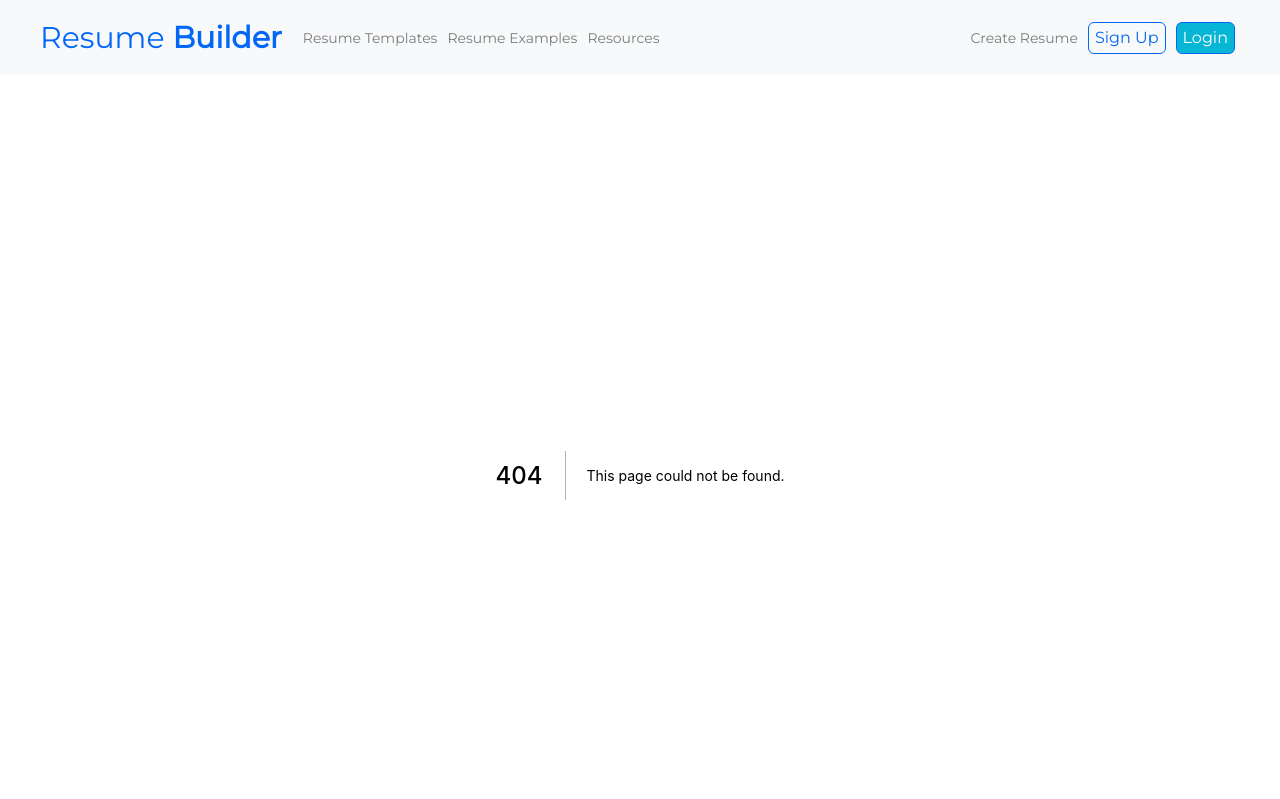
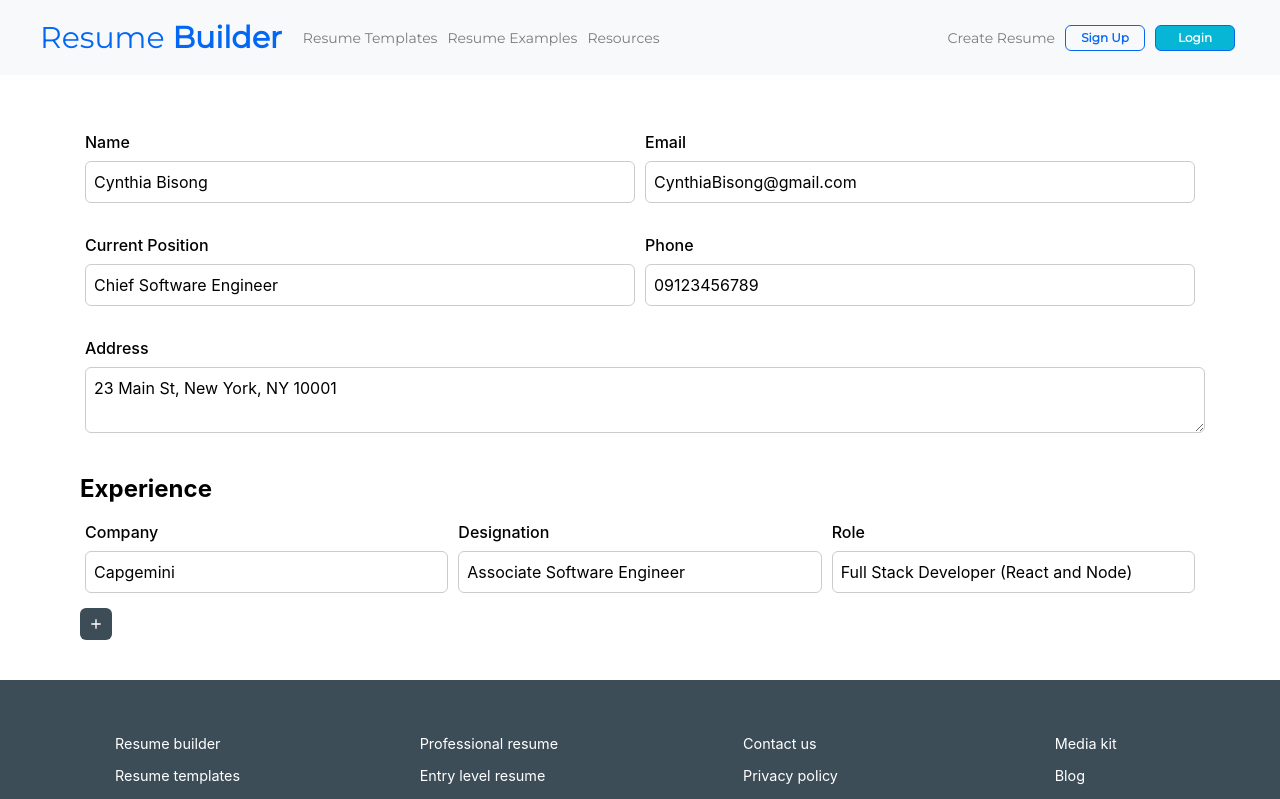
Before and after one commit to IromIbe/resume-builder, a Next.js app: page /create-resume in a window 1280 px wide. Before the commit this address had no page. Shown: the top 799 px of the page. Built offline with nearby package versions, Linux system fonts and the light colour scheme.

Commit message:
srarted create resume page

```diff
--- a/components/createResume/createResume.js
+++ b/components/createResume/createResume.js
@@ -0,0 +1,174 @@
+import React, { useState } from "react";
+import { CreateBody } from "./createResume.style";
+import { RiAddLine } from "react-icons/ri";
+import { RiCloseLine } from "react-icons/ri";
+
+function CreateResume() {
+  const [experience, setExperience] = useState({
+    company: "Capgemini",
+    designation: "Associate Software Engineer",
+    role: "Full Stack Developer (React and Node)",
+  });
+  const [experienceList, setExperienceList] = useState([experience]);
+  const [userData, setUserData] = useState({
+    name: "Cynthia Bisong",
+    email: "CynthiaBisong@gmail.com",
+    phone: "09123456789",
+    address: "23 Main St, New York, NY 10001",
+    position: "Chief Software Engineer",
+    company: "Caparizon",
+    designation: "Software Engineer",
+    role: "Full Stack Developer",
+    institute: "",
+    degree: "",
+    year: "",
+  });
+
+  const handleAdd = (e) => (
+    e.preventDefault(),
+    setExperienceList([
+      ...experienceList,
+      { company: "", designation: "", role: "" },
+    ])
+  );
+
+  const handleRemove = (e, i) => {
+    e.preventDefault();
+    setExperienceList(
+      experienceList.filter((experience, index) => index !== i)
+    );
+  };
+
+  const handleChange = (e) => {
+    const { name, value } = e.target;
+    console.log(e.target.name, e.target.value);
+    setUserData({ ...userData, [name]: value });
+  };
+
+  const handleCompanyAdd = (e, index) => {
+    const { name, value } = e.target;
+    const newExperienceList = [...experienceList];
+    newExperienceList[index][name] = value;
+    setExperienceList(newExperienceList);
+  };
+  return (
+    <CreateBody className='py-10 md:px-10 lg:px-20 px-4 flex flex-col justify-center w-100'>
+      <form action=''>
+        <div className='flex'>
+          <label htmlFor='name'>
+            Name
+            <input
+              type='text'
+              id='name'
+              name='name'
+              value={userData.name}
+              onChange={handleChange}
+            />
+          </label>
+          <label htmlFor='email'>
+            Email
+            <input
+              type='email'
+              id='email'
+              name='email'
+              value={userData.email}
+              onChange={handleChange}
+            />
+          </label>
+        </div>
+        <div className='flex'>
+          <label htmlFor='position'>
+            Current Position
+            <input
+              type='text'
+              id='position'
+              name='position'
+              value={userData.position}
+              onChange={handleChange}
+            />
+          </label>
+          <label htmlFor='phone'>
+            Phone
+            <input
+              type='tel'
+              id='phone'
+              value={userData.phone}
+              name='phone'
+              onChange={handleChange}
+            />
+          </label>
+        </div>
+        <div>
+          <label htmlFor='address'>
+            Address
+            <textarea
+              name='address'
+              id='address'
+              cols='3'
+              rows='2'
+              value={userData.address}
+              onChange={handleChange}
+            ></textarea>
+          </label>
+        </div>
+        <div className='experience mt-10'>
+          <span className='text-2xl font-bold'>Experience</span>
+          {experienceList.map((exp, index) => {
+            return (
+              <div key={index} className=''>
+                <div className='flex items-center'>
+                  <label htmlFor='' className=''>
+                    Company
+                    <input
+                      type='text'
+                      name='company'
+                      value={exp.company}
+                      className='w-full'
+                      onChange={(e) => handleCompanyAdd(e, index)}
+                    />
+                  </label>
+                  <label htmlFor=''>
+                    Designation
+                    <input
+                      type='text'
+                      name='designation'
+                      value={exp.designation}
+                      onChange={(e) => handleCompanyAdd(e, index)}
+                    />
+                  </label>
+                  <label htmlFor=''>
+                    Role
+                    <input
+                      type='text'
+                      name='role'
+                      value={exp.role}
+                      onChange={(e) => handleCompanyAdd(e, index)}
+                    />
+                  </label>
+                </div>
+                <div className='flex'>
+                  <button
+                    className='bg-[#3c4d58] text-white p-2 rounded-md mr-4'
+                    onClick={handleAdd}
+                  >
+                    <RiAddLine />
+                  </button>
+                  {experienceList.length > 1 && (
+                    <button
+                      className='bg-[#3c4d58] text-white p-2 rounded-md'
+                      onClick={(e) => handleRemove(e, index)}
+                    >
+                      <RiCloseLine />
+                    </button>
+                  )}
+                </div>
+              </div>
+            );
+          })}
+        </div>
+      </form>
+    </CreateBody>
+  );
+}
+
+export default CreateResume;
--- a/components/createResume/createResume.style.js
+++ b/components/createResume/createResume.style.js
@@ -0,0 +1,30 @@
+import styled from "styled-components";
+
+export const CreateBody = styled.div`
+  form {
+    label {
+      width: 100%;
+      display: flex;
+      font-weight: 500;
+      flex-direction: column;
+      align-items: flex-start;
+      font-size: 16px;
+      color: #000;
+      flex: 1;
+      margin: 15px 5px;
+      input,
+      textarea {
+        font-weight: normal;
+        margin-top: 7px;
+        width: 100%;
+        border: 1px solid #ccc;
+        padding: 8px;
+        border-radius: 6px;
+        outline: none;
+        display: flex;
+        justify-content: center;
+        align-items: center;
+      }
+    }
+  }
+`;
--- a/components/footer/footer.js
+++ b/components/footer/footer.js
@@ -23,12 +23,14 @@ const footerLinks = [
 function Footer() {
   return (
     <FooterCont className='bg-[#3c4d58] py-12 px-12'>
-<div className="items mb-12">
+      <div className='items mb-12'>
         {footerLinks.map((links, index) => (
-        <div className="item" key={index}>
+          <div className='item' key={index}>
             {links.map((link, index) => (
-                <div className="link" key={index}>
-                    <p className="text-white leading-8 hover:text-[#0267f5]">{link}</p>
+              <div className='link' key={index}>
+                <p className='text-white leading-8 hover:text-[#0267f5] cursor-pointer'>
+                  {link}
+                </p>
               </div>
             ))}
           </div>
--- a/components/footer/footer.style.js
+++ b/components/footer/footer.style.js
@@ -1,20 +1,20 @@
 import styled from "styled-components";
 
 export const FooterCont = styled.div`
-.items{
+  .items {
     display: grid;
     grid-template-columns: repeat(auto-fit, minmax(170px, 1fr));
     grid-gap: 20px;
-    justify-items:center;
+    justify-items: center;
 
-   @media only screen and (max-width: 680px) {
-    justify-items:left;
-   }
+    @media only screen and (max-width: 680px) {
+      justify-items: left;
+    }
 
-.link{
-    p{
-        font-size:14.4px;
+    .link {
+      p {
+        font-size: 14.4px;
+      }
     }
-}
-}
+  }
 `;
--- a/components/header/header.js
+++ b/components/header/header.js
@@ -1,26 +1,35 @@
 /* eslint-disable jsx-a11y/alt-text */
 import React, { useState } from "react";
 import { HeaderCont } from "./header.style";
-import {FaBars} from 'react-icons/fa';
-import {ImCross} from 'react-icons/im';
+import { FaBars } from "react-icons/fa";
+import { ImCross } from "react-icons/im";
 import Link from "next/dist/client/link";
-
 
 function Header() {
   const [isMobile, setIsMobile] = useState(false);
 
   return (
     <HeaderCont className='bg-[#f8f9fa] py-4 md:px-10 px-2 flex justify-between items-center'>
-
-
       <div className='logo'>
-        <h1 className='text-3xl font-medium text-[#0267f5] '>
+        <Link href='/'>
+          <h1 className='text-3xl font-medium text-[#0267f5] cursor-pointer'>
             Resume <span className='font-extrabold '>Builder</span>
           </h1>
+        </Link>
       </div>
 
-         <ul className={isMobile ? "nav-links-mobile flex flex-col justify-center items-center leading-10 text-center" : 'flex flex-1 justify-between items-center ml-4'}>
-         <div className={isMobile ? "flex flex-col" : "flex justify-between items-center"}>
+      <ul
+        className={
+          isMobile
+            ? "nav-links-mobile flex flex-col justify-center items-center leading-10 text-center"
+            : "flex flex-1 justify-between items-center ml-4"
+        }
+      >
+        <div
+          className={
+            isMobile ? "flex flex-col" : "flex justify-between items-center"
+          }
+        >
           <li>
             <a href=''>Resume Templates</a>
           </li>
@@ -31,27 +40,31 @@ function Header() {
             <a href=''>Resources</a>
           </li>
         </div>
-        <div className={isMobile ? "flex flex-col" : "flex justify-between items-center"}>
+        <div
+          className={
+            isMobile ? "flex flex-col" : "flex justify-between items-center"
+          }
+        >
           <li>
-          <Link href="/create-resume">
+            <Link href='/create-resume'>
               <a href=''>Create Resume</a>
             </Link>
           </li>
           <li>
-            <button className='text-[#0267f5] hover:text-white hover:bg-[#0267f5]'>
+            <button className='text-[#0267f5] font-semibold py-2 hover:text-white hover:bg-gradient-to-l from-blue-500 to-cyan-500  w-20'>
               Sign Up
             </button>
           </li>
           <li>
-            <button className='text-white bg-gradient-to-r from-cyan-500 to-blue-500 hover:bg-gradient-to-l from-blue-500 to-cyan-500 py-2 px-3 rounded-md text-base'>
+            <button className='text-white font-semibold bg-gradient-to-r from-cyan-500 to-blue-500 hover:bg-gradient-to-l from-blue-500 to-cyan-500 py-2 px-3 rounded-md w-20'>
               Login
             </button>
           </li>
         </div>
       </ul>
 
-  <button className="mobile-nav" onClick={() => setIsMobile(!isMobile)}>
-      {isMobile ? <ImCross/> : <FaBars/>}
+      <button className='mobile-nav' onClick={() => setIsMobile(!isMobile)}>
+        {isMobile ? <ImCross /> : <FaBars />}
       </button>
     </HeaderCont>
   );
--- a/components/header/header.style.js
+++ b/components/header/header.style.js
@@ -1,15 +1,20 @@
 import styled from "styled-components";
 
 export const HeaderCont = styled.div`
-height:75px;
+  height: 75px;
+  position: fixed;
+  top: 0;
+  left: 0;
+  z-index: 1;
+  width: 100%;
   font-family: "Montserrat", sans-serif;
   @media only screen and (max-width: 300px) {
-    padding-left:unset;
-    padding-right:unset;
+    padding-left: unset;
+    padding-right: unset;
   }
-  .logo{
+  .logo {
     @media only screen and (max-width: 400px) {
-      margin-right:10px;
+      margin-right: 10px;
     }
   }
 
@@ -31,34 +36,34 @@ height:75px;
         border: 1px solid #0267f5;
         padding: 3px 6px;
         border-radius: 6px;
+        font-size: 12px;
       }
     }
     @media only screen and (max-width: 1000px) {
       display: none;
     }
   }
-.nav-links-mobile{
+  .nav-links-mobile {
     position: absolute;
     display: block;
     list-style: none;
-  top:75px;
-  left:0;
+    top: 75px;
+    left: 0;
     background-color: #f8f9fa;
     transition: all 3s ease-in-out;
-  width:100%;
+    width: 100%;
 
-  button{
-    width:150px;
-    margin-bottom:25px;
+    button {
+      width: 150px;
+      margin-bottom: 25px;
+    }
   }
 
-}
-
-.mobile-nav{
-  display:none;
+  .mobile-nav {
+    display: none;
     @media only screen and (max-width: 1000px) {
-    display:block;
-    padding:10px 10px 5px 0;
+      display: block;
+      padding: 10px 10px 5px 0;
     }
   }
 `;
--- a/components/homePage/homepage.style.js
+++ b/components/homePage/homepage.style.js
@@ -1,19 +1,20 @@
 import styled from "styled-components";
 
 export const HomeCont = styled.div`
-.first-cont{
-.item{
-        @media only screen and (max-width: 600px) {
+  .first-cont {
+    .item {
+      @media only screen and (max-width: 600px) {
         flex-direction: column;
+      }
+
+      .more-info {
+        h1 {
+          @media only screen and (max-width: 300px) {
+            font-size: 2.6rem;
+            line-height: 3rem;
+          }
+        }
+      }
     }
-
-    .more-info{
-        h1{
-            @media only screen and (max-width: 300px) {
-                font-size:2.6rem;
-                line-height:3rem;
-        }}
-
-    }
-}}
+  }
 `;
--- /dev/null
+++ b/pages/create-resume.js
@@ -0,0 +1,16 @@
+import React from "react";
+import CreateResume from "../components/createResume/createResume";
+
+function createResume() {
+  return (
+    <div
+      style={{
+        marginTop: "75px",
+      }}
+    >
+      <CreateResume />
+    </div>
+  );
+}
+
+export default createResume;
--- a/pages/index.js
+++ b/pages/index.js
@@ -2,7 +2,11 @@ import HomePage from "../components/homePage/homePage";
 
 export default function Home() {
   return (
-    <div>
+    <div
+      style={{
+        marginTop: "75px",
+      }}
+    >
       <HomePage />
     </div>
   );
```
Also changed, not shown: components/homePage/homePage.js (+14 -13 lines). Lines whose indentation alone changed are shown as unchanged.
